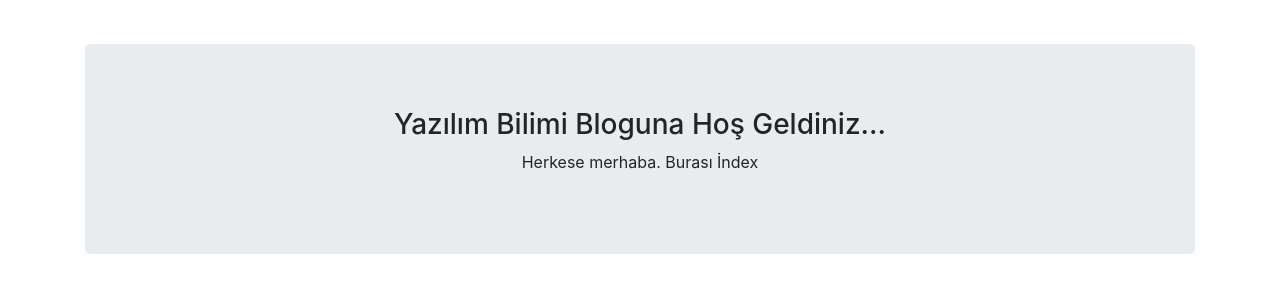
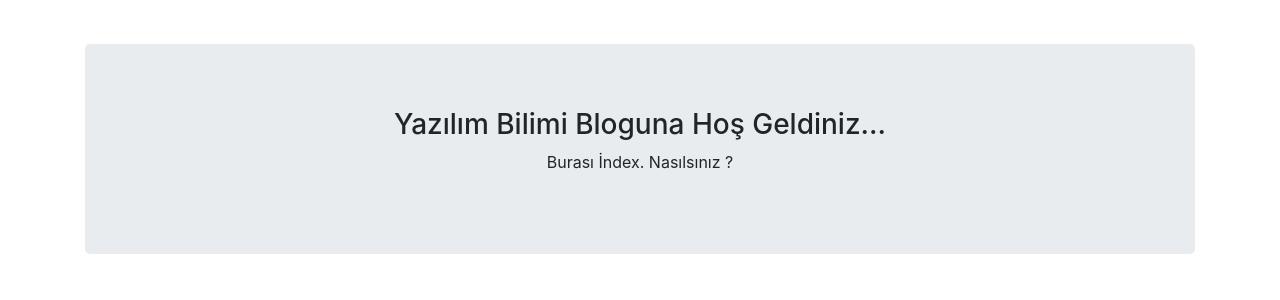
Before and after one commit to oguzhancilenk/blog, a Django app: page / in a window 1280 px wide. Shown: the part 56-356 px from the top of the page. Run offline with Django 3.2, Linux system fonts and the light colour scheme; some libraries are stand-ins or nearby versions.

Commit message:
Update index.html
github üzerinden güncelledim.

```diff
--- a/templates/index.html
+++ b/templates/index.html
@@ -4,7 +4,7 @@
 
 <div class="jumbotron text-center">
     <h3>Yazılım Bilimi Bloguna Hoş Geldiniz...</h3>
-    <p>Herkese merhaba. Burası İndex</p>
+    <p>Burası İndex. Nasılsınız ?</p>
 </div>
 
 <ul>
```
